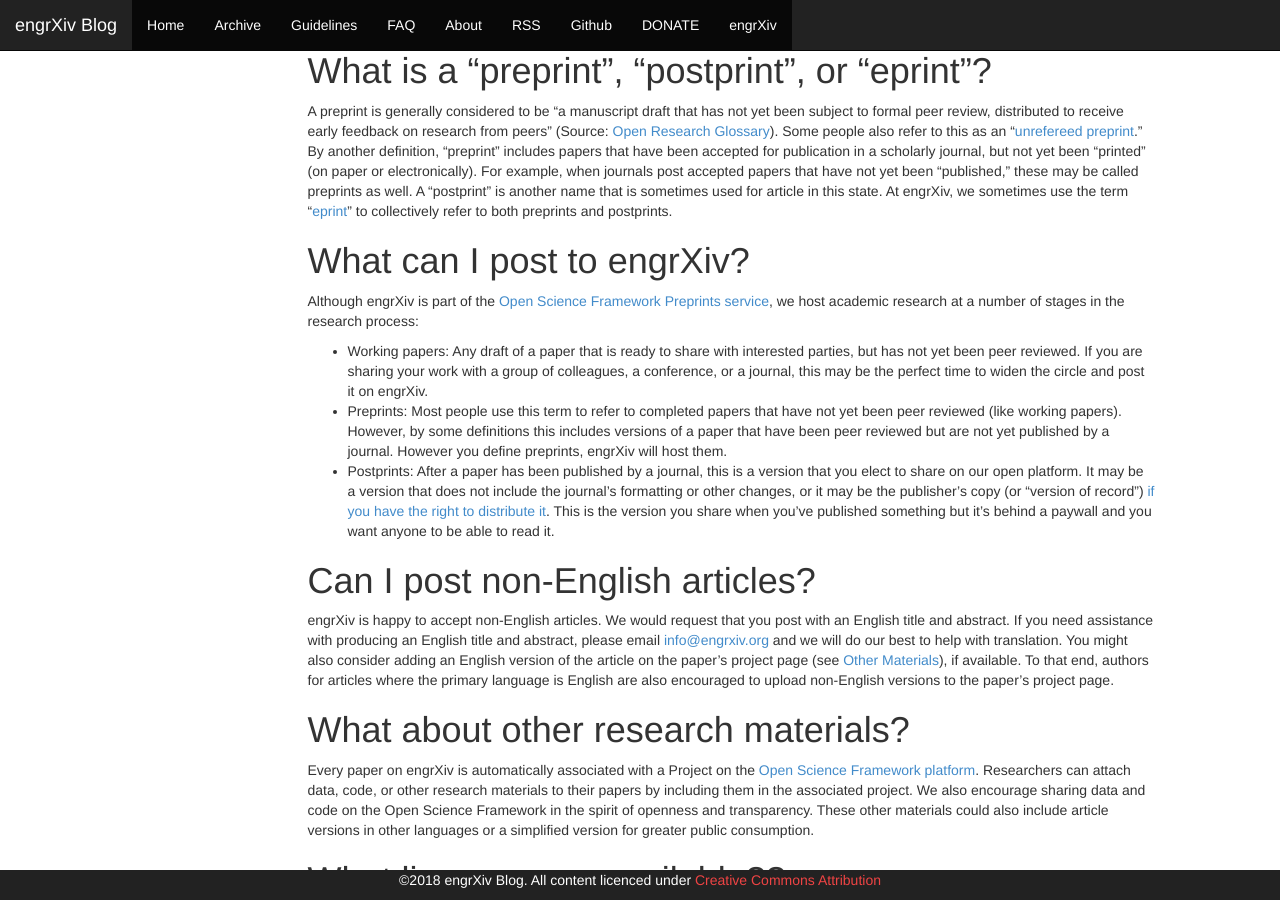
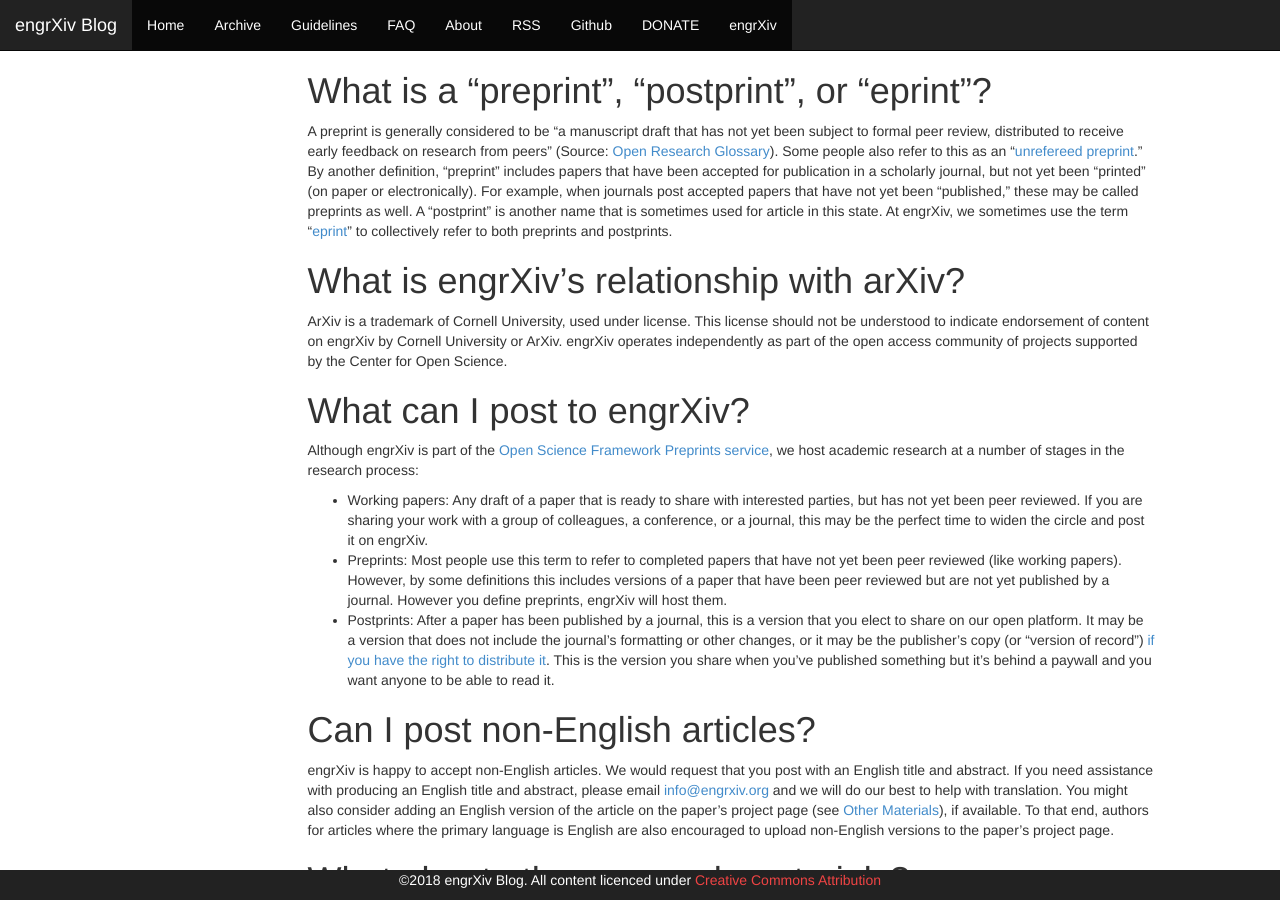
Before and after one commit to OpenEngr/engrXiv, a Jekyll site: the page built from faq/index.md, in a window 1280 px wide and 900 px high, scrolled down 1238 px. Built offline with Jekyll 4.4.1, drawn with Linux system fonts in a browser that asks for light colours; our own code applies the rules of GitHub Pages for plain Markdown files; comment, search, counter and statistics services are not loaded; some of the changed text lies outside the part shown.

Commit message:
add arXiv comment

```diff
--- a/faq/index.md
+++ b/faq/index.md
@@ -3,6 +3,7 @@
 **[How do you pronounce engrXiv?](#pronunciation)**
 **[What is open access?](#what-is-oa)**
 **[What is a “preprint”, “postprint”, or “eprint”?](#what-is-preprint)**
+**[What is engrXiv's relationship with arXiv?](#arxiv)**
 **[What can I post to engrXiv?](#what-can-post)**
 **[Can I post non-English articles?](#multilang)**
 **[What about other research materials?](#other-materials)**
@@ -37,6 +38,10 @@ Historically, academic journal articles are published behind “paywalls,” whi
 # <a name="what-is-preprint"></a>What is a “preprint”, “postprint”, or “eprint”?
 
 A preprint is generally considered to be “a manuscript draft that has not yet been subject to formal peer review, distributed to receive early feedback on research from peers” (Source: [Open Research Glossary](https://figshare.com/articles/Open_Research_Glossary/1482094)). Some people also refer to this as an “[unrefereed preprint](http://biorxiv.org/content/what-unrefereed-preprint).” By another definition, “preprint” includes papers that have been accepted for publication in a scholarly journal, but not yet been “printed” (on paper or electronically). For example, when journals post accepted papers that have not yet been “published,” these may be called preprints as well. A “postprint” is another name that is sometimes used for article in this state. At engrXiv, we sometimes use the term “[eprint](https://en.wikipedia.org/wiki/Eprint)” to collectively refer to both preprints and postprints.
+
+# <a name="arxiv"></a>What is engrXiv's relationship with arXiv?
+
+ArXiv is a trademark of Cornell University, used under license. This license should not be understood to indicate endorsement of content on engrXiv by Cornell University or ArXiv. engrXiv operates independently as part of the open access community of projects supported by the Center for Open Science.
 
 # <a name="what-can-post"></a>What can I post to engrXiv?
 
```
